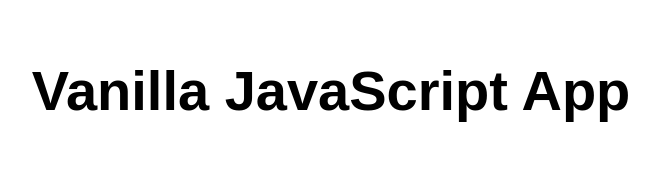
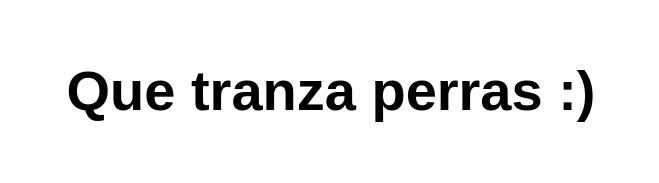
Before and after one commit to alanvaztick/mi-primer-app-alan, a website: page src/index.html in a window 1280 px wide. Shown: the whole page, without its empty margins (309-968 px from the left). Drawn offline with Linux system fonts and the light colour scheme.

Commit message:
//Solo modifique la etiqueta principal :)

```diff
--- a/src/index.html
+++ b/src/index.html
@@ -10,7 +10,7 @@
 
 <body>
   <main>
-    <h1>Vanilla JavaScript App</h1>
+    <h1>Que tranza perras :)</h1>
   </main>
 </body>
 
```
